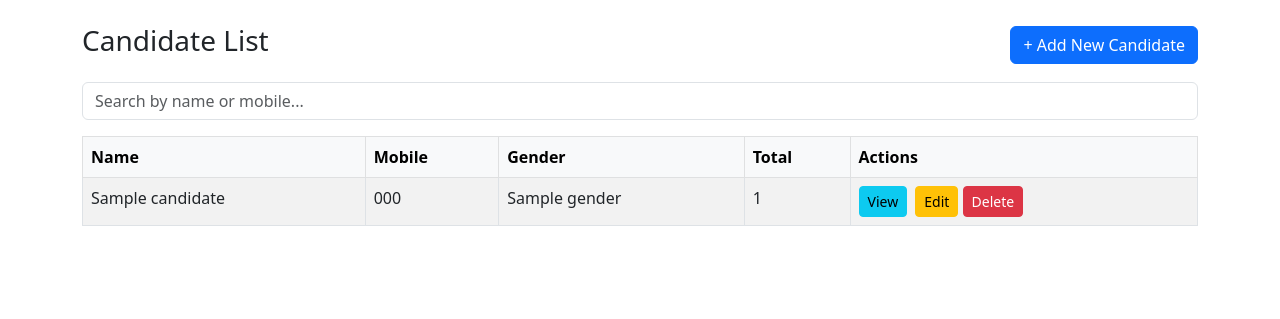
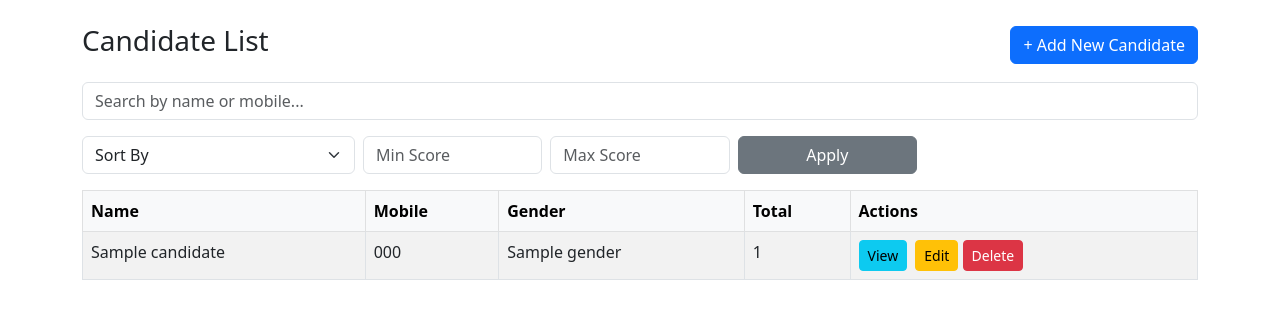
Before and after one commit to Peyman-Products/resume, a Flask app: template templates/index.html in a window 1280 px wide. Shown: the top 319 px of the page. Run offline with Flask 3, Linux system fonts and the light colour scheme; the template is opened without the code that fills it: most values are stand-ins (such as "Sample title", 1, 10 or a date in 2020).

Commit message:
Fix view modal and add sorting/filtering

```diff
--- a/app.py
+++ b/app.py
@@ -77,6 +77,8 @@ def read_data():
     for col in COLUMNS:
         if col not in df.columns:
             df[col] = ''
+    if 'id' in df.columns:
+        df['id'] = df['id'].fillna(0).astype(int)
     return df
 
 def write_data(df):
@@ -125,6 +127,7 @@ def index():
     for idx, row in df.iterrows():
         df.at[idx, 'total_score'] = compute_total_score(row)
     write_data(df)
+    df['id'] = df['id'].astype(int)
     return render_template('index.html', candidates=df.to_dict(orient='records'))
 
 @app.route('/add', methods=['POST'])
--- a/templates/index.html
+++ b/templates/index.html
@@ -21,6 +21,27 @@
   <!-- Search Field -->
   <div class="mb-3">
     <input type="text" id="searchInput" class="form-control" placeholder="Search by name or mobile...">
+  </div>
+
+  <div class="row g-2 mb-3">
+    <div class="col-md-3">
+      <select id="sortSelect" class="form-select">
+        <option value="">Sort By</option>
+        <option value="gender_asc">Gender A-Z</option>
+        <option value="gender_desc">Gender Z-A</option>
+        <option value="score_asc">Score Low to High</option>
+        <option value="score_desc">Score High to Low</option>
+      </select>
+    </div>
+    <div class="col-md-2">
+      <input type="number" id="minScore" class="form-control" placeholder="Min Score">
+    </div>
+    <div class="col-md-2">
+      <input type="number" id="maxScore" class="form-control" placeholder="Max Score">
+    </div>
+    <div class="col-md-2">
+      <button id="filterBtn" class="btn btn-secondary w-100">Apply</button>
+    </div>
   </div>
 
   <!-- Candidate Table -->
@@ -174,7 +195,47 @@
       const mob  = row.cells[1].innerText.toLowerCase();
       row.style.display = (name.includes(q) || mob.includes(q)) ? '' : 'none';
     });
+    sortAndFilter();
   });
+
+  document.getElementById('sortSelect').addEventListener('change', sortAndFilter);
+  document.getElementById('filterBtn').addEventListener('click', sortAndFilter);
+
+  function sortAndFilter() {
+    const sortVal = document.getElementById('sortSelect').value;
+    const min = parseFloat(document.getElementById('minScore').value);
+    const max = parseFloat(document.getElementById('maxScore').value);
+
+    const rows = Array.from(document.querySelectorAll('#candidateTable tbody tr'));
+    rows.sort((a, b) => {
+      if (sortVal === 'gender_asc' || sortVal === 'gender_desc') {
+        const aG = a.cells[2].innerText.toLowerCase();
+        const bG = b.cells[2].innerText.toLowerCase();
+        if (aG < bG) return sortVal === 'gender_asc' ? -1 : 1;
+        if (aG > bG) return sortVal === 'gender_asc' ? 1 : -1;
+        return 0;
+      } else if (sortVal === 'score_asc' || sortVal === 'score_desc') {
+        const aS = parseFloat(a.cells[3].innerText) || 0;
+        const bS = parseFloat(b.cells[3].innerText) || 0;
+        return sortVal === 'score_asc' ? aS - bS : bS - aS;
+      }
+      return 0;
+    });
+
+    const tbody = document.querySelector('#candidateTable tbody');
+    tbody.innerHTML = '';
+    rows.forEach(row => {
+      const score = parseFloat(row.cells[3].innerText) || 0;
+      if (!isNaN(min) && score < min) {
+        row.style.display = 'none';
+      } else if (!isNaN(max) && score > max) {
+        row.style.display = 'none';
+      } else {
+        if (row.style.display !== 'none') row.style.display = '';
+      }
+      tbody.appendChild(row);
+    });
+  }
 
   // View modal loader - use delegation so new rows work too
   document.getElementById('candidateTable').addEventListener('click', e => {
```
